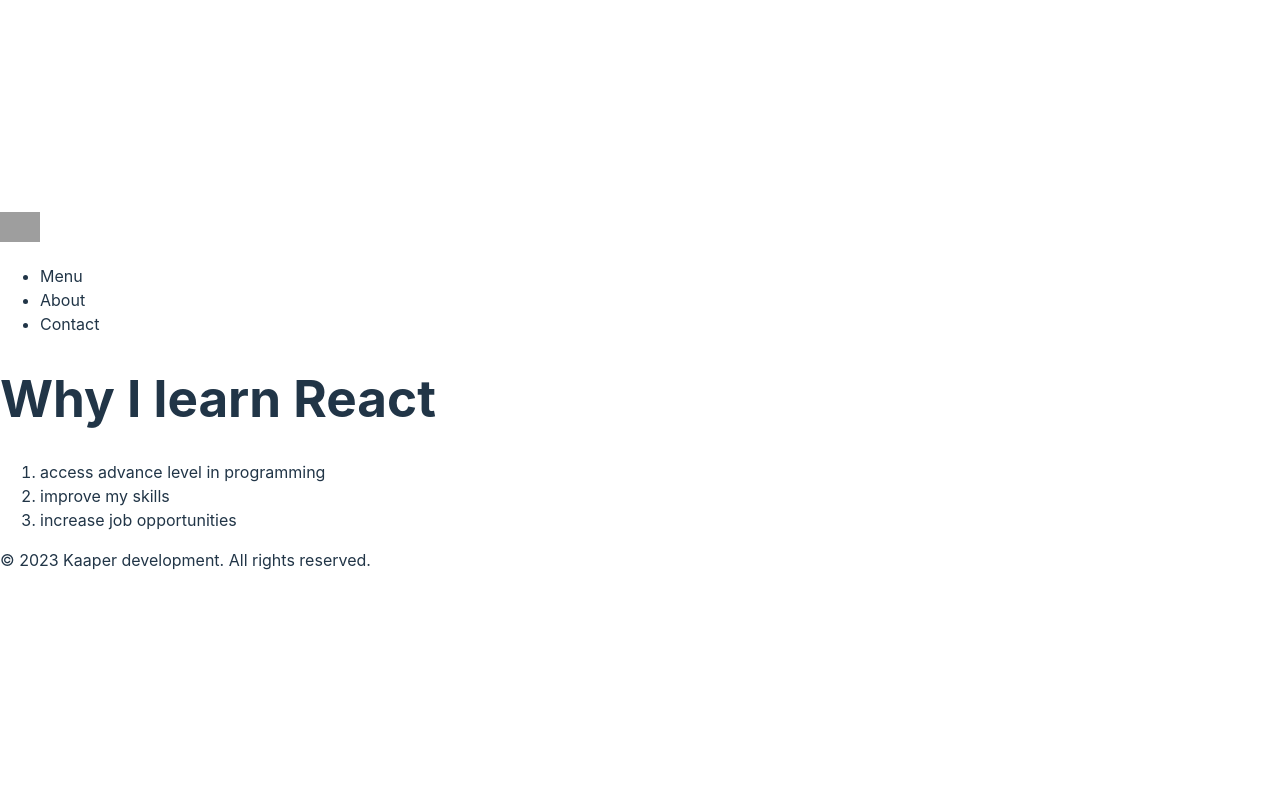
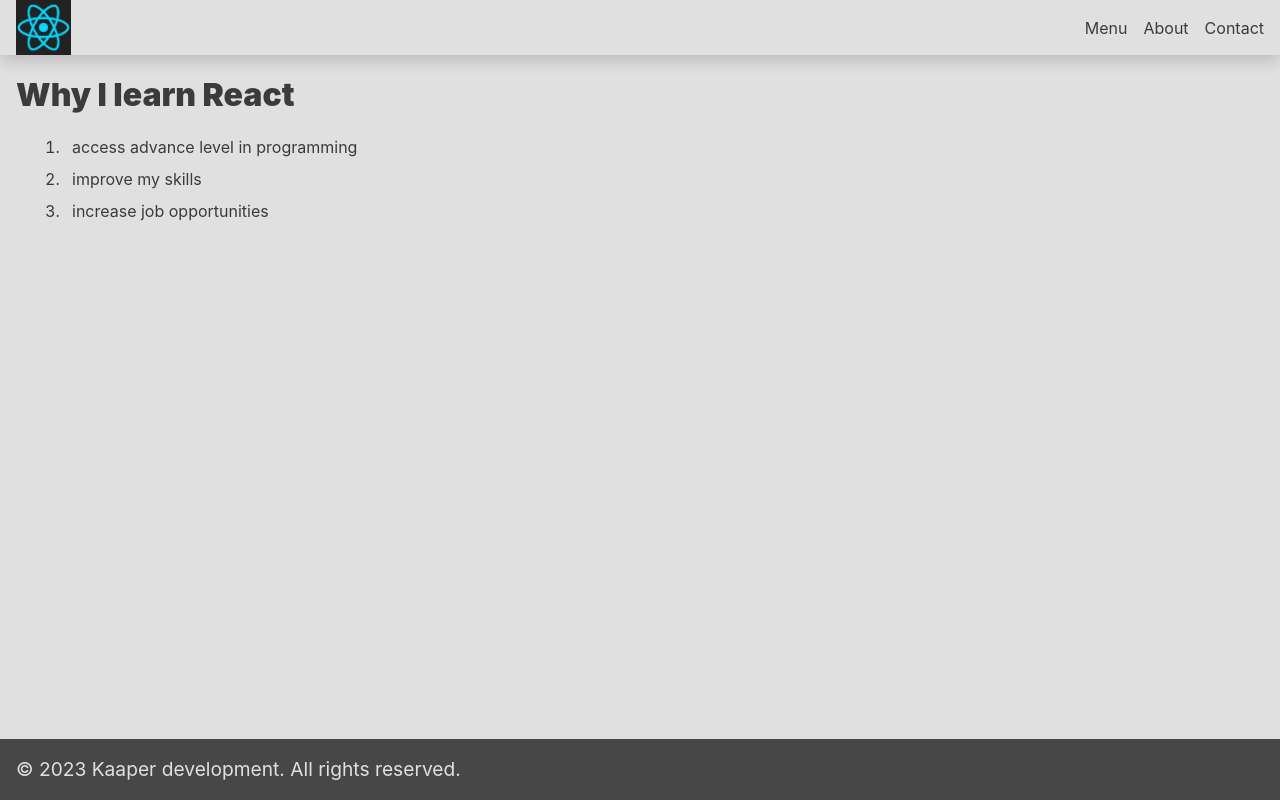
Before and after one commit to ramezwy5/react-scrimba-course, a React (Vite) app: page / in a window 1280 px wide. Built offline with nearby package versions, Linux system fonts and the light colour scheme; grey boxes are pictures that could not be loaded.

Commit message:
files organizing

```diff
--- a/src/App.jsx
+++ b/src/App.jsx
@@ -1,42 +1,14 @@
+// style
 import "./index.css";
 
-// my first custom component;
-function Navbar(){
-  return (
-  <nav>
-      <img src="./react-logo.png"  width="40px"/>
-      <ul>
-          <li>Menu</li>
-          <li>About</li>
-          <li>Contact</li>
-      </ul>
-  </nav>)
-}
+//page components
+import Header from "./components/header";
+import Footer from "./components/footer";
+import MyPage from "./components/page";
 
-/**
-Challenge:
 
-Part 1: Create a page of your own using a custom Page component
 
-It should return an ordered list with the reasons why you're
-excited to be learning React :)
 
-Render your list to the page
-
- */
-
-function MyPage(){
-  return (
-    <>
-      <h1>Why I learn React</h1>
-      <ol>
-        <li>access advance level in programming</li>
-        <li>improve my skills</li>
-        <li>increase job opportunities</li>
-      </ol>
-    </>
-  )
-}
 
 /**
 Challenge:
@@ -53,22 +25,11 @@ Part 2:
 
  */
 
-// header
-function Header(){
-  return(
-    <Navbar />
-  )
-}
 
 
-//footer
-function Footer(){
-  return(
-    <p>
-      &copy; 2023 Kaaper development. All rights reserved.
-    </p>
-  )
-}
+
+
+
 export default function App(){
   return (
     <>
--- /dev/null
+++ b/src/components/footer.jsx
@@ -0,0 +1,10 @@
+
+
+//footer
+export default function Footer(){
+    return(
+      <footer className="footer">
+        &copy; 2023 Kaaper development. All rights reserved.
+      </footer>
+    )
+  }
--- /dev/null
+++ b/src/components/header.jsx
@@ -0,0 +1,22 @@
+
+// my first custom component;
+function Navbar(){
+    return (
+    <nav>
+        <img src="../images/react-logo.png" alt="logo"/>
+        <ul className="nav-list">
+            <li>Menu</li>
+            <li>About</li>
+            <li>Contact</li>
+        </ul>
+    </nav>
+  )
+
+}
+
+// header
+export default function Header(){
+  return(
+    <Navbar />
+  )
+}
--- /dev/null
+++ b/src/components/page.jsx
@@ -0,0 +1,25 @@
+/**
+Challenge:
+
+Part 1: Create a page of your own using a custom Page component
+
+It should return an ordered list with the reasons why you're
+excited to be learning React :)
+
+Render your list to the page
+
+ */
+
+// page body
+export default function MyPage(){
+    return (
+      <>
+        <h1 className="first-header">Why I learn React</h1>
+        <ol className="reasons">
+          <li>access advance level in programming</li>
+          <li>improve my skills</li>
+          <li>increase job opportunities</li>
+        </ol>
+      </>
+    )
+}
--- a/src/index.css
+++ b/src/index.css
@@ -1,11 +1,17 @@
+*, *::before, *::after{
+  padding: 0;
+  margin: 0;
+  box-sizing: border-box;
+}
+
 :root {
   font-family: Inter, system-ui, Avenir, Helvetica, Arial, sans-serif;
   line-height: 1.5;
   font-weight: 400;
 
   color-scheme: light dark;
-  color: rgba(255, 255, 255, 0.87);
-  background-color: #242424;
+  color: rgba(34, 34, 34, 0.87);
+  background-color: #e0e0e0;
 
   font-synthesis: none;
   text-rendering: optimizeLegibility;
@@ -13,57 +19,40 @@
   -moz-osx-font-smoothing: grayscale;
   -webkit-text-size-adjust: 100%;
 }
-
-a {
-  font-weight: 500;
-  color: #646cff;
-  text-decoration: inherit;
+nav{
+  display: flex;
+  justify-content: space-between;
+  padding-inline: 1rem;
+  box-shadow: 0 5px 15px rgba(34, 34, 34, 0.2);}
+img[alt="logo"]{
+  width: min(11%, 55px);
 }
-a:hover {
-  color: #535bf2;
+.nav-list{
+  display: flex;
+  column-gap: 1rem;
+  justify-content: end;
+  align-items: center;
+  list-style: none;
 }
 
-body {
-  margin: 0;
-  display: flex;
-  place-items: center;
-  min-width: 320px;
-  min-height: 100vh;
+.first-header{
+  margin: 1rem;
+  font-weight: 900;
+}
+.reasons{
+  margin-left: 4rem;
+}
+.reasons li{
+  padding-left: .5rem;
+  margin-bottom: .5rem;
 }
 
-h1 {
-  font-size: 3.2em;
-  line-height: 1.1;
+.footer{
+  background-color: #474747;
+  color: #e0e0e0;
+  padding: 1rem;
+  font-size: 1.2rem;
+  position: absolute;
+  bottom: 0;
+  width: 100%;
 }
-
-button {
-  border-radius: 8px;
-  border: 1px solid transparent;
-  padding: 0.6em 1.2em;
-  font-size: 1em;
-  font-weight: 500;
-  font-family: inherit;
-  background-color: #1a1a1a;
-  cursor: pointer;
-  transition: border-color 0.25s;
-}
-button:hover {
-  border-color: #646cff;
-}
-button:focus,
-button:focus-visible {
-  outline: 4px auto -webkit-focus-ring-color;
-}
-
-@media (prefers-color-scheme: light) {
-  :root {
-    color: #213547;
-    background-color: #ffffff;
-  }
-  a:hover {
-    color: #747bff;
-  }
-  button {
-    background-color: #f9f9f9;
-  }
-}
```
Also changed, not shown: images/react-logo.png (renamed from src/images/react-logo.png).
